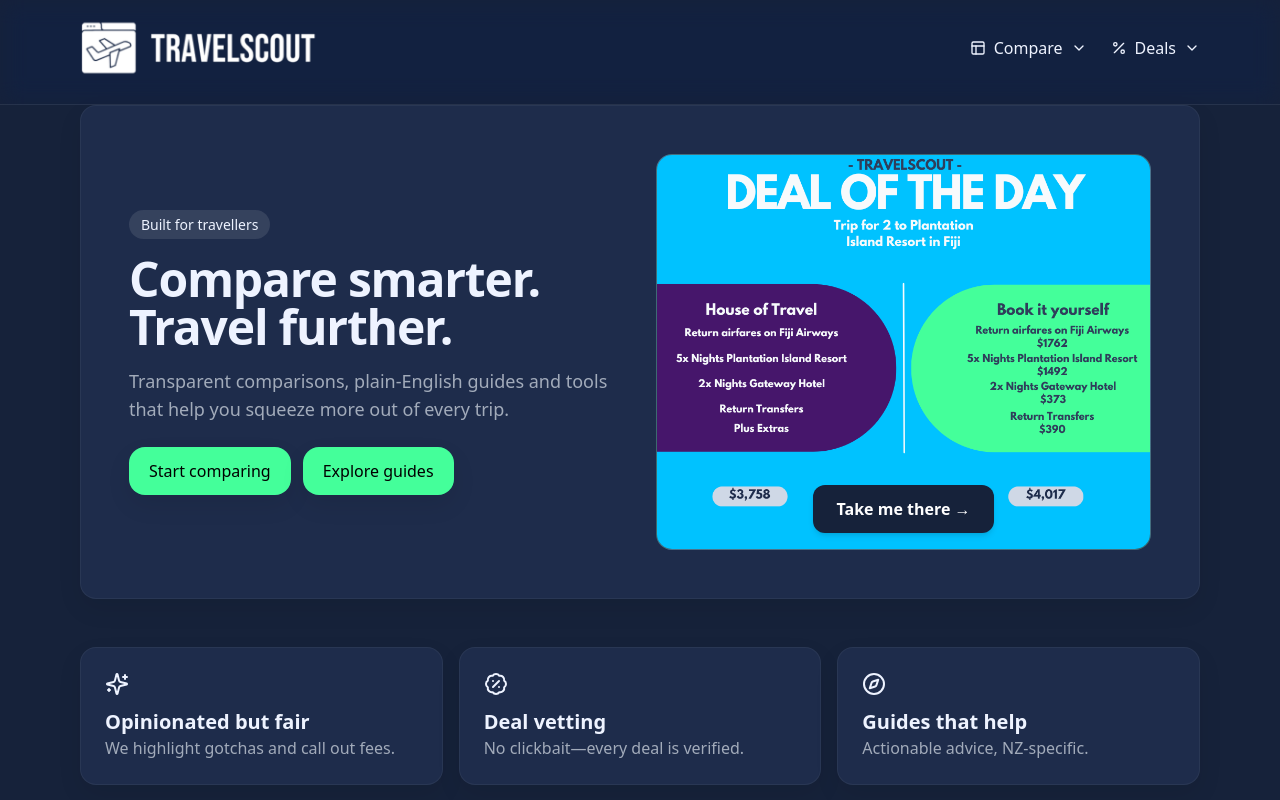
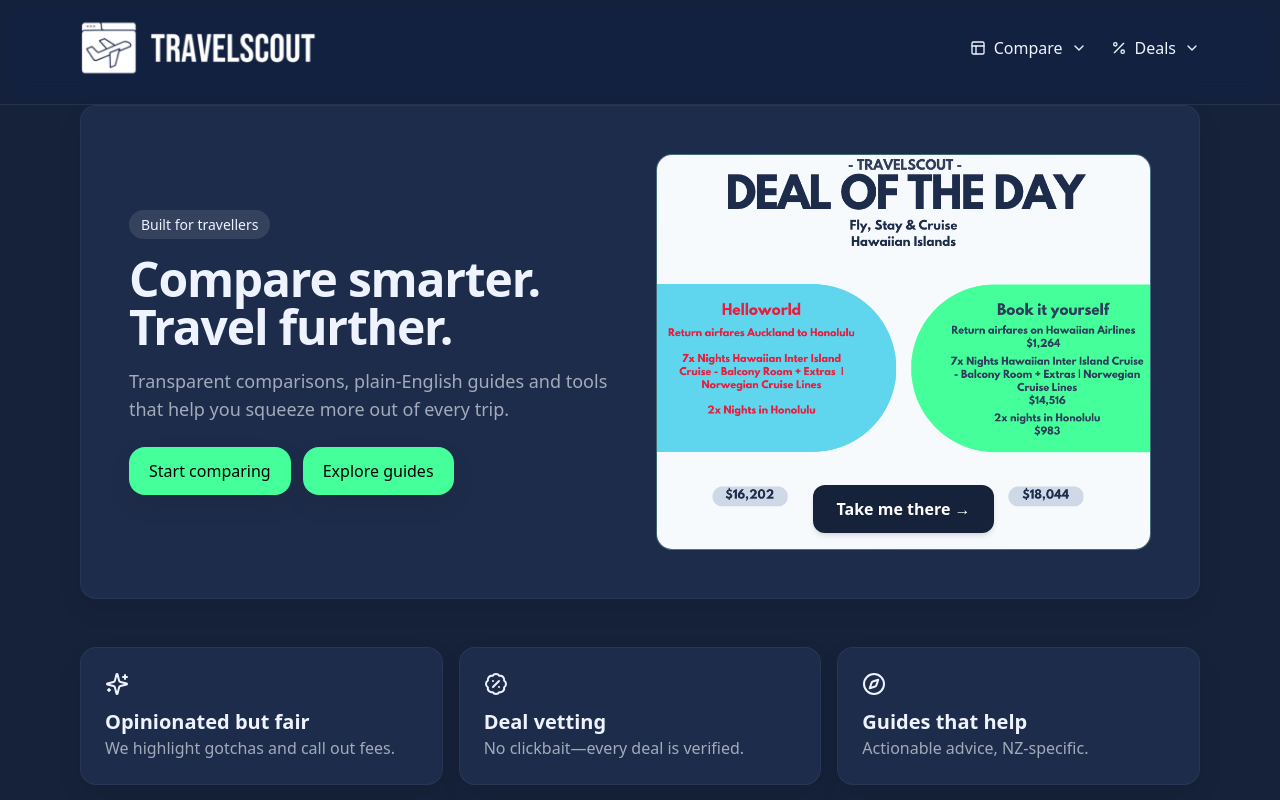
Before and after one commit to BrettWS2025/travelscout, a Next.js app: page / in a window 1280 px wide. Shown: the top 800 px of the page. Built offline with nearby package versions, Linux system fonts and the light colour scheme.

Commit message:
Update Hero.tsx

```diff
--- a/components/Hero.tsx
+++ b/components/Hero.tsx
@@ -42,8 +42,8 @@
         }}
       >
         <Image
-          src="/7th_Nov_Deal_of_the_Day.png"
-          alt="Deal of the Day — Plantation Island Resort"
+          src="/11NovDoD.png"
+          alt="Deal of the Day"
           fill
           priority
           className="object-cover object-center"
@@ -52,10 +52,10 @@
 
         {/* Centered CTA pill (only this part is clickable) */}
         <Link
-          href="https://www.houseoftravel.co.nz/deals/pacific-islands/fiji/plantation-island-resort-cmptffj2010"
+          href="https://helloworld.gocruising.co.nz/cruise/fly-stay-cruise-hawaiian-islands-NCL53189/"
           target="_blank"
           rel="noopener noreferrer"
-          aria-label="Open the Plantation Island deal (opens in a new tab)"
+          aria-label="Open the deal (opens in a new tab)"
           className="
             absolute left-1/2 -translate-x-1/2 bottom-4 z-10
             inline-flex items-center justify-center gap-2
```
